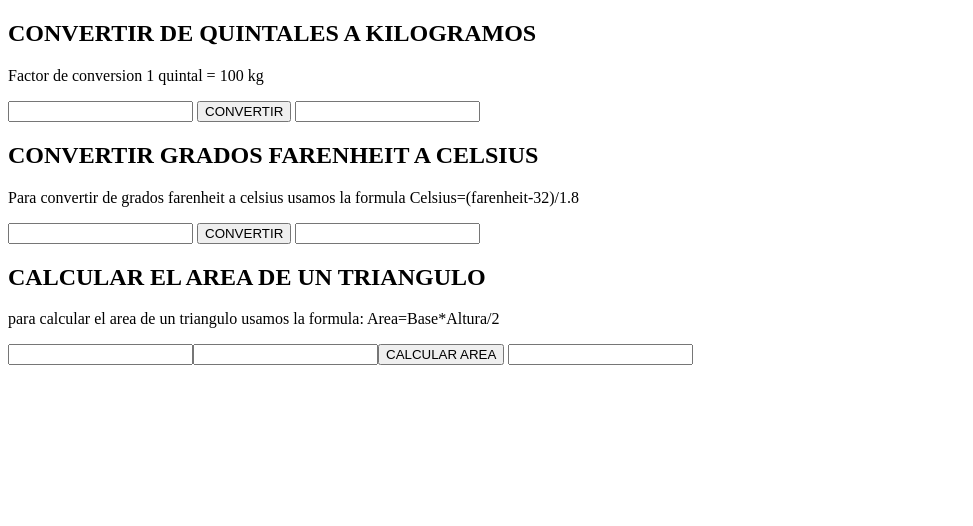
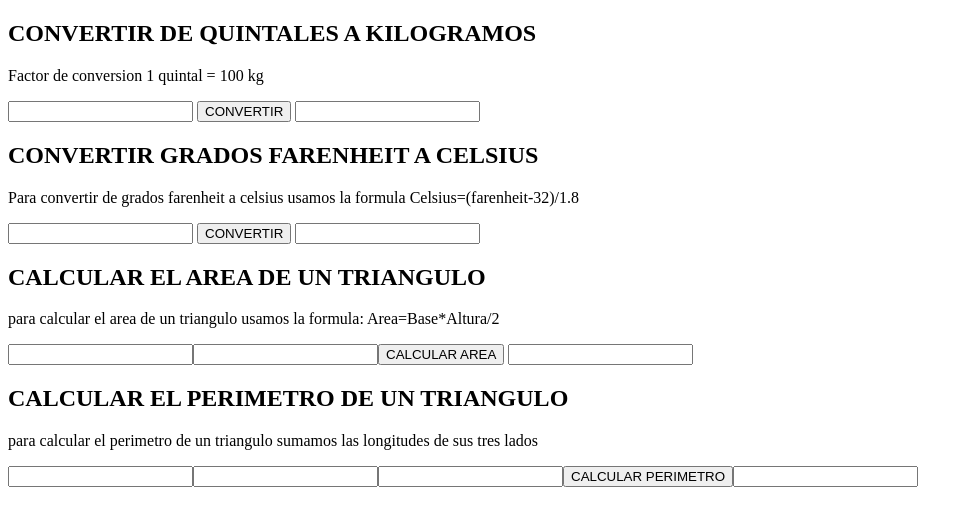
Before and after one commit to josecadima123/josecadima123.github.io, a plain HTML site: page index.html in a window 1280 px wide. Shown: the whole page, without its empty margins (0-973 px from the left). Drawn offline with Linux system fonts and the light colour scheme.

Commit message:
perimetroTriangulo
se aumento el modulo para calcular el perimetro de un triangulo

```diff
--- a/index.html
+++ b/index.html
@@ -29,6 +29,11 @@
         <input type="text" id="base"><input type="" id="altura"><input type="button" onclick="calcularArea();" value="CALCULAR AREA">
         <input type="text" id="area">
     </section>
+    <section id="perimetroTriangulo">
+        <h1>CALCULAR EL PERIMETRO DE UN TRIANGULO</h1>
+        <p>para calcular el perimetro de un triangulo sumamos las longitudes de sus tres lados</p>
+        <input type="text" id="lado1"><input type="text" id="lado2"><input type="text" id="lado3"><input type="button" value="CALCULAR PERIMETRO" onclick="calcularPerimetro();"><input type="text" id="perimetro">
+    </section>
 
 
 
--- a/javascript.js
+++ b/javascript.js
@@ -17,3 +17,11 @@ function calcularArea(){
     var texto=area;
     document.getElementById('area').value=texto;
 }
+function calcularPerimetro(){
+    var lado1=parseFloat(document.getElementById('lado1').value);
+    var lado2=parseFloat(document.getElementById('lado2').value);
+    var lado3=parseFloat(document.getAnimations('lado3').value);
+    var perimetro=lado1+lado2+lado3;
+    var texto=perimetro;
+    document.getElementById('perimetro').value=texto;
+}
```
